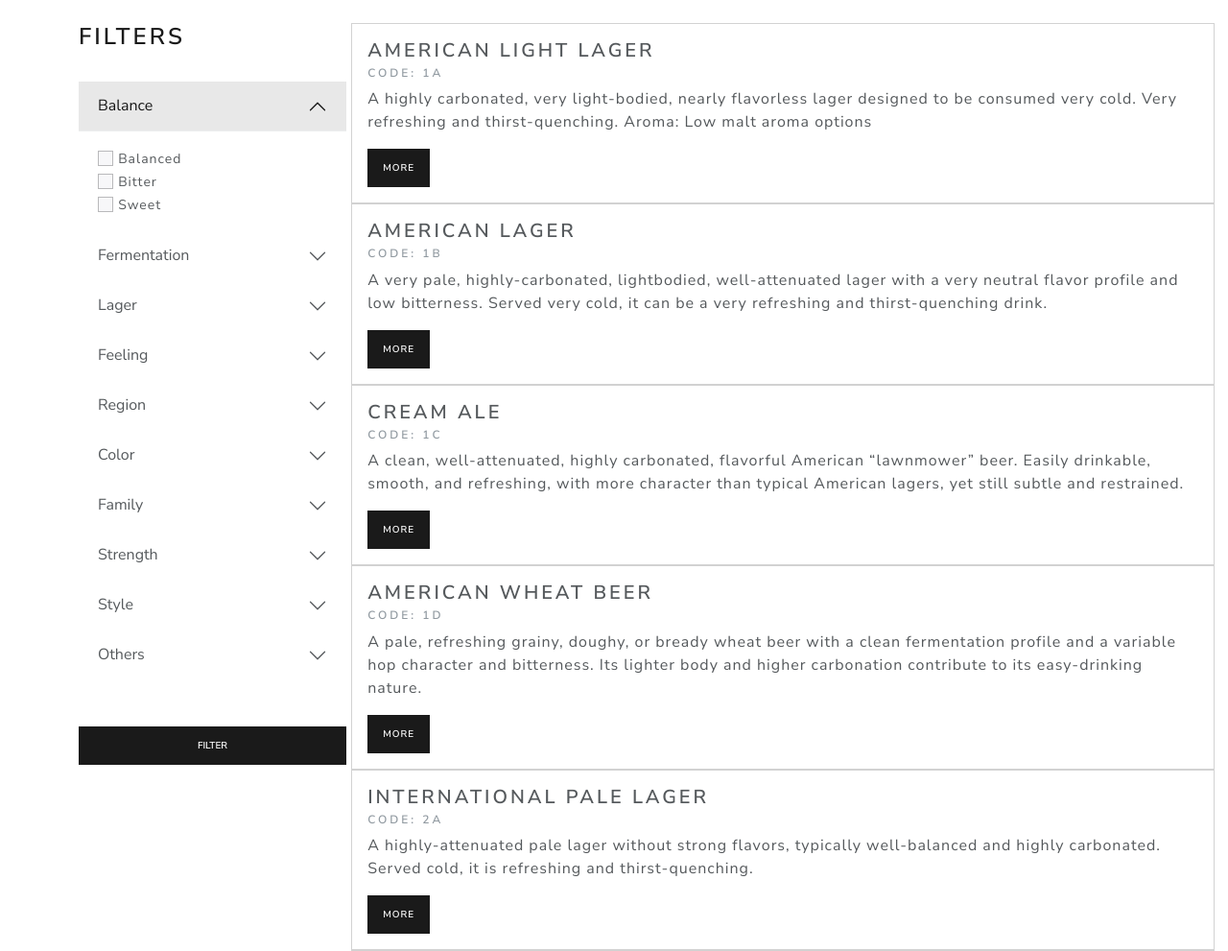
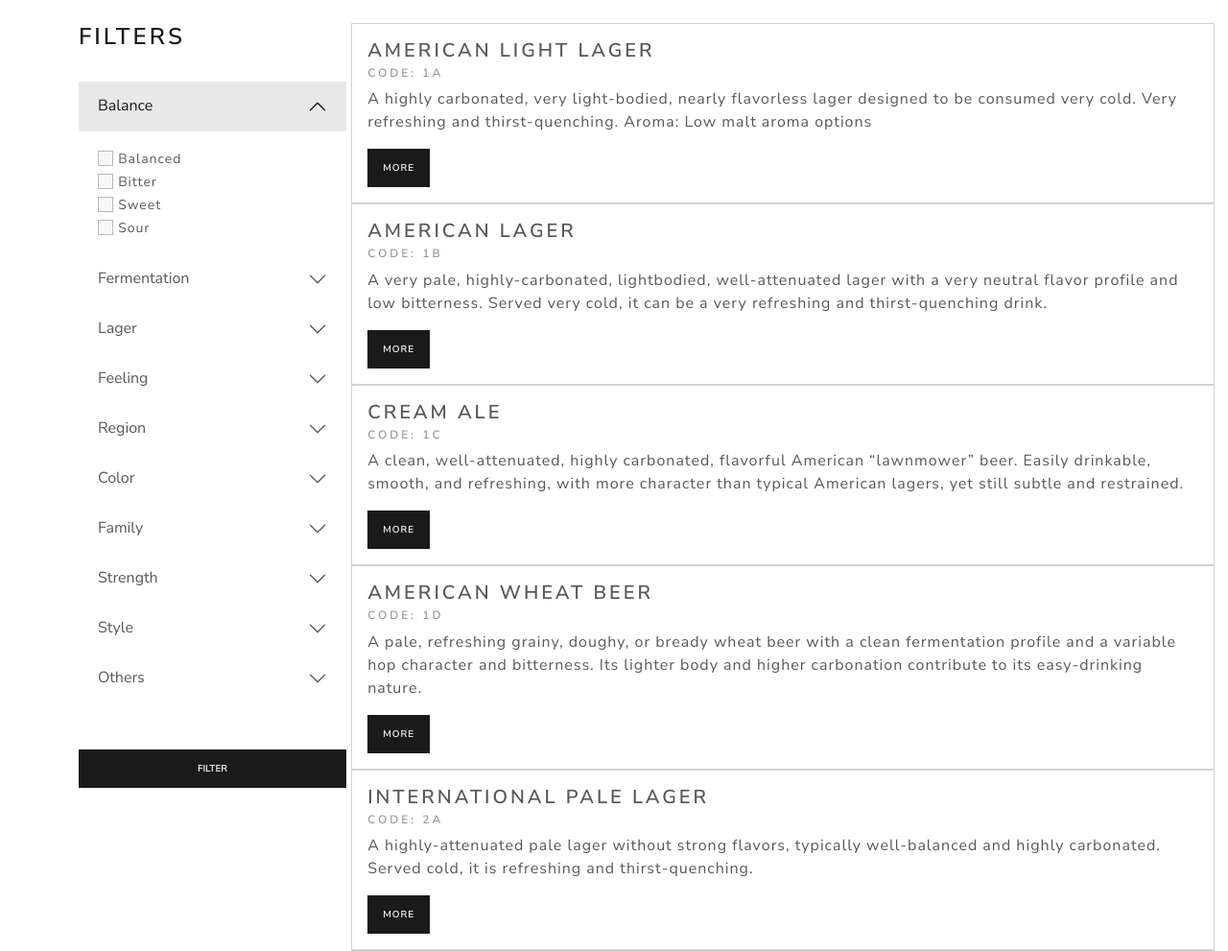
Before and after one commit to marcin-kraviec/brewhub, a Flask app: page /beer_styles in a window 1280 px wide, after a click on "Balance". Shown: the part 100-1091 px from the top of the page at 96% size. Run offline with Flask 2, Linux system fonts and the light colour scheme; some libraries are stand-ins or nearby versions.

Commit message:
Add missing filters

```diff
--- a/brewhub/templates/beer_styles.html
+++ b/brewhub/templates/beer_styles.html
@@ -29,9 +29,14 @@
                                 <label class="form-check-label" for="flexCheckDefault">
                                     <small> Sweet </small>
                                 </label><br/>
+                              <input class="form-check-input" name='balance' type="checkbox" value="sour">
+                                <label class="form-check-label" for="flexCheckDefault">
+                                    <small> Sour </small>
+                                </label><br/>
                           </div>
                         </div>
                 </div>
+
                 <div class="accordion-item" style="border: None">
                         <h2 class="accordion-header" id="headingTwo">
                           <button class="accordion-button collapsed" type="button" data-bs-toggle="collapse" data-bs-target="#collapseTwo" aria-expanded="false" aria-controls="collapseTwo">
@@ -52,9 +57,14 @@
                                 <label class="form-check-label" for="flexCheckDefault">
                                     <small> Top-fermented </small>
                                 </label><br/>
+                              <input class="form-check-input" name='fermentation' type="checkbox" value="wild-fermentation">
+                                <label class="form-check-label" for="flexCheckDefault">
+                                    <small> Wild-fermentation </small>
+                                </label><br/>
                           </div>
                         </div>
                 </div>
+
                 <div class="accordion-item" style="border: None">
                         <h2 class="accordion-header" id="headingThree">
                           <button class="accordion-button collapsed" type="button" data-bs-toggle="collapse" data-bs-target="#collapseThree" aria-expanded="false" aria-controls="collapseThree">
@@ -70,6 +80,7 @@
                           </div>
                         </div>
                 </div>
+
                 <div class="accordion-item" style="border: None">
                         <h2 class="accordion-header" id="headingFour">
                           <button class="accordion-button collapsed" type="button" data-bs-toggle="collapse" data-bs-target="#collapseFour" aria-expanded="false" aria-controls="collapseFour">
@@ -113,6 +124,10 @@
                                 <label class="form-check-label" for="flexCheckDefault">
                                     <small> Eastern-Europe </small>
                                 </label><br/>
+                            <input class="form-check-input" name='region' type="checkbox" value="western-europe">
+                                <label class="form-check-label" for="flexCheckDefault">
+                                    <small> Western-Europe </small>
+                                </label><br/>
                             <input class="form-check-input" name='region' type="checkbox" value="pacific">
                                 <label class="form-check-label" for="flexCheckDefault">
                                     <small> Pacific </small>
@@ -124,6 +139,7 @@
                           </div>
                         </div>
                 </div>
+
                 <div class="accordion-item" style="border: None">
                         <h2 class="accordion-header" id="headingSix">
                           <button class="accordion-button collapsed" type="button" data-bs-toggle="collapse" data-bs-target="#collapseSix" aria-expanded="false" aria-controls="collapseSix">
@@ -147,6 +163,7 @@
                           </div>
                         </div>
                 </div>
+
                 <div class="accordion-item" style="border: None">
                         <h2 class="accordion-header" id="headingSeven">
                           <button class="accordion-button collapsed" type="button" data-bs-toggle="collapse" data-bs-target="#collapseSeven" aria-expanded="false" aria-controls="collapseSeven">
@@ -207,9 +224,18 @@
                                 <label class="form-check-label" for="flexCheckDefault">
                                     <small> Strong-ale-family </small>
                                 </label><br/>
+                            <input class="form-check-input" name='family' type="checkbox" value="specialty-family'">
+                                <label class="form-check-label" for="flexCheckDefault">
+                                    <small> Specialty-family </small>
+                                </label><br/>
+                            <input class="form-check-input" name='family' type="checkbox" value="sour-ale-family'">
+                                <label class="form-check-label" for="flexCheckDefault">
+                                    <small> Sour-ale-family </small>
+                                </label><br/>
                           </div>
                         </div>
                 </div>
+
                 <div class="accordion-item" style="border: None">
                         <h2 class="accordion-header" id="headingEight">
                           <button class="accordion-button collapsed" type="button" data-bs-toggle="collapse" data-bs-target="#collapseEight" aria-expanded="false" aria-controls="collapseEight">
@@ -237,6 +263,7 @@
                           </div>
                         </div>
                 </div>
+
                 <div class="accordion-item" style="border: None">
                         <h2 class="accordion-header" id="headingNine">
                           <button class="accordion-button collapsed" type="button" data-bs-toggle="collapse" data-bs-target="#collapseNine" aria-expanded="false" aria-controls="collapseNine">
@@ -253,9 +280,14 @@
                                 <label class="form-check-label" for="flexCheckDefault">
                                     <small> Craft-style </small>
                                 </label><br/>
+                            <input class="form-check-input" name='style' type="checkbox" value="historical-style">
+                                <label class="form-check-label" for="flexCheckDefault">
+                                    <small> Historical-style </small>
+                                </label><br/>
                           </div>
                         </div>
                 </div>
+
                 <div class="accordion-item" style="border: None">
                         <h2 class="accordion-header" id="headingTen">
                           <button class="accordion-button collapsed" type="button" data-bs-toggle="collapse" data-bs-target="#collapseTen" aria-expanded="false" aria-controls="collapseTen">
@@ -276,6 +308,18 @@
                                 <label class="form-check-label" for="flexCheckDefault">
                                     <small> Aged </small>
                                 </label><br/>
+                            <input class="form-check-input" name='others' type="checkbox" value="wood">
+                                <label class="form-check-label" for="flexCheckDefault">
+                                    <small> Wood </small>
+                                </label><br/>
+                            <input class="form-check-input" name='others' type="checkbox" value="fruit">
+                                <label class="form-check-label" for="flexCheckDefault">
+                                    <small> Fruit </small>
+                                </label><br/>
+                            <input class="form-check-input" name='others' type="checkbox" value="spice">
+                                <label class="form-check-label" for="flexCheckDefault">
+                                    <small> Spice </small>
+                                </label><br/>
                           </div>
                         </div>
                 </div>
@@ -287,6 +331,8 @@
 
         <br/><br/>
     </div>
+
+
 
     <div class="element col-lg-8" style="display: inline-block;">
         {% if checks['american_light_lager'] %}
--- a/brewhub/views.py
+++ b/brewhub/views.py
@@ -89,13 +89,13 @@ def beer_styles():
     american_stout =           {'balance': 'bitter',   'fermentation': 'top-fermented',    'lager': '-',       'feeling': 'hoppy', 'region': 'north-america',  'color': 'dark-color',  'family': 'stout-family',      'strength': 'high-strength',  'style': 'craft-style',       'others': 'roasty'}
     imperial_stout =           {'balance': 'bitter',   'fermentation': 'top-fermented',    'lager': '-',       'feeling': 'malty', 'region': 'north-america',  'color': 'dark-color',  'family': 'stout-family',      'strength': 'very-high-strength',  'style': 'traditional-style',       'others': 'roasty'}
     american_ipa =           {'balance': 'bitter',   'fermentation': 'top-fermented',    'lager': '-',       'feeling': 'hoppy', 'region': 'north-america',  'color': 'pale-color',  'family': 'ipa-family',      'strength': 'high-strength',  'style': 'craft-style',       'others': '-'}
-    belgian_ipa =           {'balance': 'bitter',   'fermentation': 'top-fermented',    'lager': '-',       'feeling': 'hoppy', 'region': 'north-america',  'color': 'pale-color',  'family': ('ipa-family', 'specialty_family'),      'strength': 'high-strength',  'style': 'craft-style',       'others': '-'}
-    black_ipa =           {'balance': 'bitter',   'fermentation': 'top-fermented',    'lager': '-',       'feeling': 'hoppy', 'region': 'north-america',  'color': 'dark-color',  'family': ('ipa-family', 'specialty_family'),      'strength': 'high-strength',  'style': 'craft-style',       'others': '-'}
-    brown_ipa =           {'balance': 'bitter',   'fermentation': 'top-fermented',    'lager': '-',       'feeling': 'hoppy', 'region': 'north-america',  'color': 'dark-color',  'family': ('ipa-family', 'specialty_family'),      'strength': 'high-strength',  'style': 'craft-style',       'others': '-'}
-    brut_ipa =           {'balance': 'bitter',   'fermentation': 'top-fermented',    'lager': '-',       'feeling': 'hoppy', 'region': 'north-america',  'color': 'pale-color',  'family': ('ipa-family', 'specialty_family'),      'strength': 'high-strength',  'style': 'craft-style',       'others': '-'}
-    red_ipa =           {'balance': 'bitter',   'fermentation': 'top-fermented',    'lager': '-',       'feeling': 'hoppy', 'region': 'north-america',  'color': 'amber-color',  'family': ('ipa-family', 'specialty_family'),      'strength': 'high-strength',  'style': 'craft-style',       'others': '-'}
-    rye_ipa =           {'balance': 'bitter',   'fermentation': 'top-fermented',    'lager': '-',       'feeling': 'hoppy', 'region': 'north-america',  'color': 'amber-color',  'family': ('ipa-family', 'specialty_family'),      'strength': 'high-strength',  'style': 'craft-style',       'others': '-'}
-    white_ipa =           {'balance': 'bitter',   'fermentation': 'top-fermented',    'lager': '-',       'feeling': 'hoppy', 'region': 'north-america',  'color': 'pale-color',  'family': ('ipa-family', 'specialty_family'),      'strength': 'high-strength',  'style': 'craft-style',       'others': 'spice'}
+    belgian_ipa =           {'balance': 'bitter',   'fermentation': 'top-fermented',    'lager': '-',       'feeling': 'hoppy', 'region': 'north-america',  'color': 'pale-color',  'family': ('ipa-family', 'specialty-family'),      'strength': 'high-strength',  'style': 'craft-style',       'others': '-'}
+    black_ipa =           {'balance': 'bitter',   'fermentation': 'top-fermented',    'lager': '-',       'feeling': 'hoppy', 'region': 'north-america',  'color': 'dark-color',  'family': ('ipa-family', 'specialty-family'),      'strength': 'high-strength',  'style': 'craft-style',       'others': '-'}
+    brown_ipa =           {'balance': 'bitter',   'fermentation': 'top-fermented',    'lager': '-',       'feeling': 'hoppy', 'region': 'north-america',  'color': 'dark-color',  'family': ('ipa-family', 'specialty-family'),      'strength': 'high-strength',  'style': 'craft-style',       'others': '-'}
+    brut_ipa =           {'balance': 'bitter',   'fermentation': 'top-fermented',    'lager': '-',       'feeling': 'hoppy', 'region': 'north-america',  'color': 'pale-color',  'family': ('ipa-family', 'specialty-family'),      'strength': 'high-strength',  'style': 'craft-style',       'others': '-'}
+    red_ipa =           {'balance': 'bitter',   'fermentation': 'top-fermented',    'lager': '-',       'feeling': 'hoppy', 'region': 'north-america',  'color': 'amber-color',  'family': ('ipa-family', 'specialty-family'),      'strength': 'high-strength',  'style': 'craft-style',       'others': '-'}
+    rye_ipa =           {'balance': 'bitter',   'fermentation': 'top-fermented',    'lager': '-',       'feeling': 'hoppy', 'region': 'north-america',  'color': 'amber-color',  'family': ('ipa-family', 'specialty-family'),      'strength': 'high-strength',  'style': 'craft-style',       'others': '-'}
+    white_ipa =           {'balance': 'bitter',   'fermentation': 'top-fermented',    'lager': '-',       'feeling': 'hoppy', 'region': 'north-america',  'color': 'pale-color',  'family': ('ipa-family', 'specialty-family'),      'strength': 'high-strength',  'style': 'craft-style',       'others': 'spice'}
     hazy_ipa =           {'balance': 'bitter',   'fermentation': 'top-fermented',    'lager': '-',       'feeling': 'hoppy', 'region': 'north-america',  'color': 'pale-color',  'family': 'ipa-family',      'strength': 'high-strength',  'style': 'craft-style',       'others': '-'}
     double_ipa =           {'balance': 'bitter',   'fermentation': 'top-fermented',    'lager': '-',       'feeling': 'hoppy', 'region': 'north-america',  'color': 'pale-color',  'family': 'ipa-family',      'strength': 'very-high-strength',  'style': 'craft-style',       'others': '-'}
     american_strong_ale =           {'balance': 'bitter',   'fermentation': 'top-fermented',    'lager': '-',       'feeling': 'hoppy', 'region': 'north-america',  'color': 'amber-color',  'family': 'strong-ale-family',      'strength': 'high-strength',  'style': 'craft-style',       'others': '-'}
@@ -127,27 +127,27 @@ def beer_styles():
     pre_probition_porter =          {'balance': '-', 'fermentation': 'any-fermentation', 'lager': '-', 'feeling': 'malty', 'region': 'north-america', 'color': 'dark-color', 'family': 'porter-family', 'strength': 'standard-strength', 'style': 'historical-style', 'others': '-'}
     roggenbier =            {'balance': '-', 'fermentation': 'top-fermented', 'lager': '-', 'feeling': '-', 'region': 'central-europe', 'color': 'amber-color', 'family': '-', 'strength': 'standard-strength', 'style': 'historical-style', 'others': '-'}
     sahti = {'balance': '-', 'fermentation': 'top-fermented', 'lager': '-', 'feeling': '-',  'region': 'central-europe', 'color': 'amber-color', 'family': '-', 'strength': 'high-strength', 'style': 'historical-style', 'others': 'spice'}
-    brett_beer = {'balance': '-', 'fermentation': 'wild-fermentation', 'lager': '-', 'feeling': '-', 'region': 'north-america', 'color': '-', 'family': 'specialty-beer', 'strength': '-', 'style': 'craft-style', 'others': '-'}
-    mixed_fermentation_sour_beer = {'balance': 'sour', 'fermentation': 'wild-fermentation', 'lager': '-', 'feeling': '-', 'region': 'north-america', 'color': '-', 'family': 'specialty-beer', 'strength': '-', 'style': 'craft-style', 'others': '-'}
-    wild_specialty_beer = {'balance': 'sour', 'fermentation': 'wild-fermentation', 'lager': '-', 'feeling': '-', 'region': 'north-america', 'color': '-', 'family': 'specialty-beer', 'strength': '-', 'style': 'craft_style', 'others': 'fruit'}
+    brett_beer = {'balance': '-', 'fermentation': 'wild-fermentation', 'lager': '-', 'feeling': '-', 'region': 'north-america', 'color': '-', 'family': 'specialty-family', 'strength': '-', 'style': 'craft-style', 'others': '-'}
+    mixed_fermentation_sour_beer = {'balance': 'sour', 'fermentation': 'wild-fermentation', 'lager': '-', 'feeling': '-', 'region': 'north-america', 'color': '-', 'family': 'specialty-family', 'strength': '-', 'style': 'craft-style', 'others': '-'}
+    wild_specialty_beer = {'balance': 'sour', 'fermentation': 'wild-fermentation', 'lager': '-', 'feeling': '-', 'region': 'north-america', 'color': '-', 'family': 'specialty-family', 'strength': '-', 'style': 'craft_style', 'others': 'fruit'}
     straight_sour_beer = {'balance': 'sour', 'fermentation': 'top-fermented', 'lager': '-', 'feeling': '-', 'region': '-', 'color': 'pale-color', 'family': '-', 'strength': '-', 'style': '-', 'others': '-'}
     fruit_beer = {'balance': '-', 'fermentation': '-', 'lager': '-', 'feeling': '-', 'region': '-', 'color': '-', 'family': 'specialty-beer', 'strength': '-', 'style': '-', 'others': 'fruit'}
-    fruit_and_spice_beer = {'balance': '-', 'fermentation': '-', 'lager': '-', 'feeling': '-', 'region': '-', 'color': '-', 'family': 'specialty-beer', 'strength': '-', 'style': '-', 'others': ('spice', 'fruit')}
-    specialty_fruit_beer = {'balance': '-', 'fermentation': '-', 'lager': '-', 'feeling': '-', 'region': '-', 'color': '-', 'family': 'specialty-beer', 'strength': '-', 'style': '-', 'others': 'fruit'}
-    grape_ale = {'balance': '-', 'fermentation': '-', 'lager': '-', 'feeling': '-', 'region': '-', 'color': '-', 'family': 'specialty-beer', 'strength': '-', 'style': '-', 'others': 'fruit'}
-    spice_herb_or_vegetable_beer = {'balance': '-', 'fermentation': '-', 'lager': '-', 'feeling': '-', 'region': '-', 'color': '-', 'family': 'specialty-beer', 'strength': '-', 'style': '-', 'others': 'spice'}
-    autumn_seasonal_beer = {'balance': '-', 'fermentation': '-', 'lager': '-', 'feeling': '-', 'region': '-', 'color': '-', 'family': 'specialty-beer', 'strength': '-', 'style': '-', 'others': 'spice'}
-    winter_seasonal_beer = {'balance': '-', 'fermentation': '-', 'lager': '-', 'feeling': '-', 'region': '-', 'color': '-', 'family': 'specialty-beer', 'strength': '-', 'style': '-', 'others': 'spice'}
-    specialty_spice_beer = {'balance': '-', 'fermentation': '-', 'lager': '-', 'feeling': '-', 'region': '-', 'color': '-', 'family': 'specialty-beer', 'strength': '-', 'style': '-', 'others': 'spice'}
-    alternative_grain_beer = {'balance': '-', 'fermentation': '-', 'lager': '-', 'feeling': '-', 'region': '-', 'color': '-', 'family': 'specialty-beer', 'strength': '-', 'style': '-', 'others': '-'}
-    alternative_sugar_beer = {'balance': '-', 'fermentation': '-', 'lager': '-', 'feeling': '-', 'region': '-', 'color': '-', 'family': ' specialty-beer', 'strength': '-', 'style': '-', 'others': '-'}
-    classic_style_smoked_beer = {'balance': '-', 'fermentation': '-', 'lager': '-', 'feeling': '-', 'region': '-', 'color': '-', 'family': 'specialty-beer', 'strength': '-', 'style': '-', 'others': 'smoke'}
-    specialty_smoked_beer = {'balance': '-', 'fermentation': '-', 'lager': '-', 'feeling': '-', 'region': '-', 'color': '-', 'family': 'specialty-beer', 'strength': '-', 'style': '-', 'others': 'smoke'}
-    wood_aged_beer = {'balance': '-', 'fermentation': '-', 'lager': '-', 'feeling': '-', 'region': '-', 'color': '-', 'family': 'specialty-beer', 'strength': '-', 'style': '-', 'others': 'wood'}
-    specialty_wood_aged_beer = {'balance': '-', 'fermentation': '-', 'lager': '-', 'feeling': '-', 'region': '-', 'color': '-', 'family': 'specialty-beer', 'strength': '-', 'style': '-', 'others': 'wood'}
-    commercial_specialty_beer = {'balance': '-', 'fermentation': '-', 'lager': '-', 'feeling': '-', 'region': '-', 'color': '-', 'family': 'specialty-beer', 'strength': '-', 'style': '-', 'others': '-'}
-    mixed_style_beer = {'balance': '-', 'fermentation': '-', 'lager': '-', 'feeling': '-', 'region': '-', 'color': '-', 'family': 'specialty-beer', 'strength': '-', 'style': '-', 'others': '-'}
-    experimental_beer = {'balance': '-', 'fermentation': '-', 'lager': '-', 'feeling': '-', 'region': '-', 'color': '-', 'family': 'specialty-beer', 'strength': '-', 'style': '-', 'others': '-'}
+    fruit_and_spice_beer = {'balance': '-', 'fermentation': '-', 'lager': '-', 'feeling': '-', 'region': '-', 'color': '-', 'family': 'specialty-family', 'strength': '-', 'style': '-', 'others': ('spice', 'fruit')}
+    specialty_fruit_beer = {'balance': '-', 'fermentation': '-', 'lager': '-', 'feeling': '-', 'region': '-', 'color': '-', 'family': 'specialty-family', 'strength': '-', 'style': '-', 'others': 'fruit'}
+    grape_ale = {'balance': '-', 'fermentation': '-', 'lager': '-', 'feeling': '-', 'region': '-', 'color': '-', 'family': 'specialty-family', 'strength': '-', 'style': '-', 'others': 'fruit'}
+    spice_herb_or_vegetable_beer = {'balance': '-', 'fermentation': '-', 'lager': '-', 'feeling': '-', 'region': '-', 'color': '-', 'family': 'specialty-family', 'strength': '-', 'style': '-', 'others': 'spice'}
+    autumn_seasonal_beer = {'balance': '-', 'fermentation': '-', 'lager': '-', 'feeling': '-', 'region': '-', 'color': '-', 'family': 'specialty-family', 'strength': '-', 'style': '-', 'others': 'spice'}
+    winter_seasonal_beer = {'balance': '-', 'fermentation': '-', 'lager': '-', 'feeling': '-', 'region': '-', 'color': '-', 'family': 'specialty-family', 'strength': '-', 'style': '-', 'others': 'spice'}
+    specialty_spice_beer = {'balance': '-', 'fermentation': '-', 'lager': '-', 'feeling': '-', 'region': '-', 'color': '-', 'family': 'specialty-family', 'strength': '-', 'style': '-', 'others': 'spice'}
+    alternative_grain_beer = {'balance': '-', 'fermentation': '-', 'lager': '-', 'feeling': '-', 'region': '-', 'color': '-', 'family': 'specialty-family', 'strength': '-', 'style': '-', 'others': '-'}
+    alternative_sugar_beer = {'balance': '-', 'fermentation': '-', 'lager': '-', 'feeling': '-', 'region': '-', 'color': '-', 'family': 'specialty-family', 'strength': '-', 'style': '-', 'others': '-'}
+    classic_style_smoked_beer = {'balance': '-', 'fermentation': '-', 'lager': '-', 'feeling': '-', 'region': '-', 'color': '-', 'family': 'specialty-family', 'strength': '-', 'style': '-', 'others': 'smoke'}
+    specialty_smoked_beer = {'balance': '-', 'fermentation': '-', 'lager': '-', 'feeling': '-', 'region': '-', 'color': '-', 'family': 'specialty-family', 'strength': '-', 'style': '-', 'others': 'smoke'}
+    wood_aged_beer = {'balance': '-', 'fermentation': '-', 'lager': '-', 'feeling': '-', 'region': '-', 'color': '-', 'family': 'specialty-family', 'strength': '-', 'style': '-', 'others': 'wood'}
+    specialty_wood_aged_beer = {'balance': '-', 'fermentation': '-', 'lager': '-', 'feeling': '-', 'region': '-', 'color': '-', 'family': 'specialty-family', 'strength': '-', 'style': '-', 'others': 'wood'}
+    commercial_specialty_beer = {'balance': '-', 'fermentation': '-', 'lager': '-', 'feeling': '-', 'region': '-', 'color': '-', 'family': 'specialty-family', 'strength': '-', 'style': '-', 'others': '-'}
+    mixed_style_beer = {'balance': '-', 'fermentation': '-', 'lager': '-', 'feeling': '-', 'region': '-', 'color': '-', 'family': 'specialty-family', 'strength': '-', 'style': '-', 'others': '-'}
+    experimental_beer = {'balance': '-', 'fermentation': '-', 'lager': '-', 'feeling': '-', 'region': '-', 'color': '-', 'family': 'specialty-family', 'strength': '-', 'style': '-', 'others': '-'}
 
     styles = {'american_light_lager': american_light_lager, 'american_lager': american_lager, 'cream_ale': cream_ale, 'american_wheat_beer': american_wheat_beer, 'international_pale_lager': international_pale_lager, 'international_amber_lager': international_amber_lager, 'international_dark_lager': international_dark_lager,
     'czech_pale_lager': czech_pale_lager, 'czech_premium_pale_lager': czech_premium_pale_lager, 'czech_amber_lager': czech_amber_lager, 'czech_dark_lager': czech_dark_lager, 'munich_helles': munich_helles, 'festbier': festbier, 'helles_bock': helles_bock, 'german_leichtbier': german_leichtbier, 'kolsch': kolsch,
```
